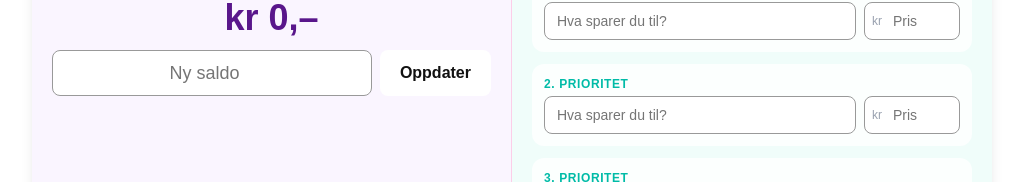
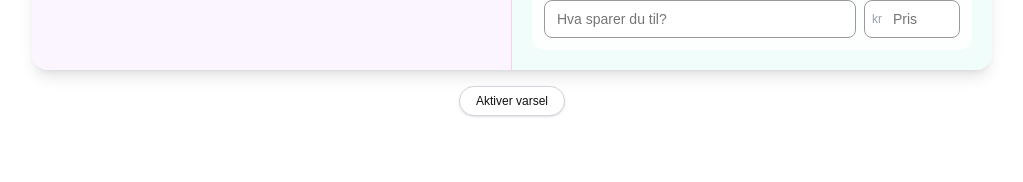
Before and after one commit to stianwetterstad/ukelonn, a Next.js app: page /ukelonn/child in a window 1280 px wide. Shown: the part 877-1059 px from the top of the page, without its empty margins (128-1151 px from the left). Built offline with nearby package versions, Linux system fonts and the light colour scheme; no server answers; the database is empty.

Commit message:
Replace NotificationTestCard with small activate button at bottom of child/parent pages

```diff
--- /dev/null
+++ b/src/app/ActivateNotificationsButton.tsx
@@ -0,0 +1,42 @@
+"use client";
+
+import { useEffect, useState } from "react";
+import { initializeFCM } from "@/lib/fcm";
+
+type Props = { role: "parent" | "child" };
+
+export function ActivateNotificationsButton({ role }: Props) {
+  const [status, setStatus] = useState<"checking" | "idle" | "busy" | "done" | "error">("checking");
+
+  useEffect(() => {
+    if (typeof window === "undefined" || !("Notification" in window)) {
+      setStatus("idle");
+      return;
+    }
+    setStatus(Notification.permission === "granted" ? "done" : "idle");
+  }, []);
+
+  async function handleClick() {
+    setStatus("busy");
+    try {
+      const token = await initializeFCM(role);
+      setStatus(token ? "done" : "error");
+    } catch {
+      setStatus("error");
+    }
+  }
+
+  if (status === "checking" || status === "done") return null;
+
+  return (
+    <div className="flex justify-center py-4">
+      <button
+        onClick={() => void handleClick()}
+        disabled={status === "busy"}
+        className="rounded-full border border-gray-300 bg-white px-4 py-1.5 text-xs font-medium text-gray-500 shadow-sm active:bg-gray-50 disabled:opacity-50"
+      >
+        {status === "busy" ? "Aktiverer…" : status === "error" ? "Prøv igjen" : "Aktiver varsel"}
+      </button>
+    </div>
+  );
+}
--- a/src/app/child/page.tsx
+++ b/src/app/child/page.tsx
@@ -2,7 +2,7 @@
 
 import { useEffect, useMemo, useState } from "react";
 import { useTaskStore } from "@/lib/TaskContext";
-import { NotificationTestCard } from "@/app/NotificationTestCard";
+import { ActivateNotificationsButton } from "@/app/ActivateNotificationsButton";
 
 type SavingsGoalItem = { name: string; price: number };
 
@@ -189,10 +189,6 @@ export default function ChildPage() {
           Gjør alle oppgavene → <span className="font-bold text-white">kr {baseAllowance},–</span> + opptil <span className="font-bold text-white">kr {maxBonus},–</span> i bonus!
         </p>
       </header>
-
-      <div className="mt-4">
-        <NotificationTestCard role="child" />
-      </div>
 
       {/* ─── Dashboard ─── */}
       <div className="overflow-hidden rounded-b-2xl shadow-lg">
@@ -501,6 +497,8 @@ export default function ChildPage() {
 
         </div>{/* end saldo + sparemål row */}
       </div>{/* end dashboard */}
+
+      <ActivateNotificationsButton role="child" />
     </main>
   );
 }
--- a/src/app/parent/page.tsx
+++ b/src/app/parent/page.tsx
@@ -5,7 +5,7 @@ import { onAuthStateChanged, signInWithEmailAndPassword, signOut, type User } fr
 import { auth } from "@/lib/firebase";
 import { useTaskStore } from "@/lib/TaskContext";
 import type { ApprovalStatus } from "@/lib/tasks";
-import { NotificationTestCard } from "@/app/NotificationTestCard";
+import { ActivateNotificationsButton } from "@/app/ActivateNotificationsButton";
 
 // ─── Modal type ─────────────────────────────────────────────────────────────
 type ModalState =
@@ -316,10 +316,6 @@ export default function ParentPage() {
           Logg ut
         </button>
       </header>
-
-      <div className="px-4 pt-4">
-        <NotificationTestCard role="parent" />
-      </div>
 
       {/* ── Admin panel ── */}
       <div className="px-4 py-3">
@@ -695,6 +691,8 @@ export default function ParentPage() {
         </div>
       )}
 
+      <ActivateNotificationsButton role="parent" />
+
       <style>{`
         @keyframes slideUp {
           from { transform: translateY(100%); }
```
